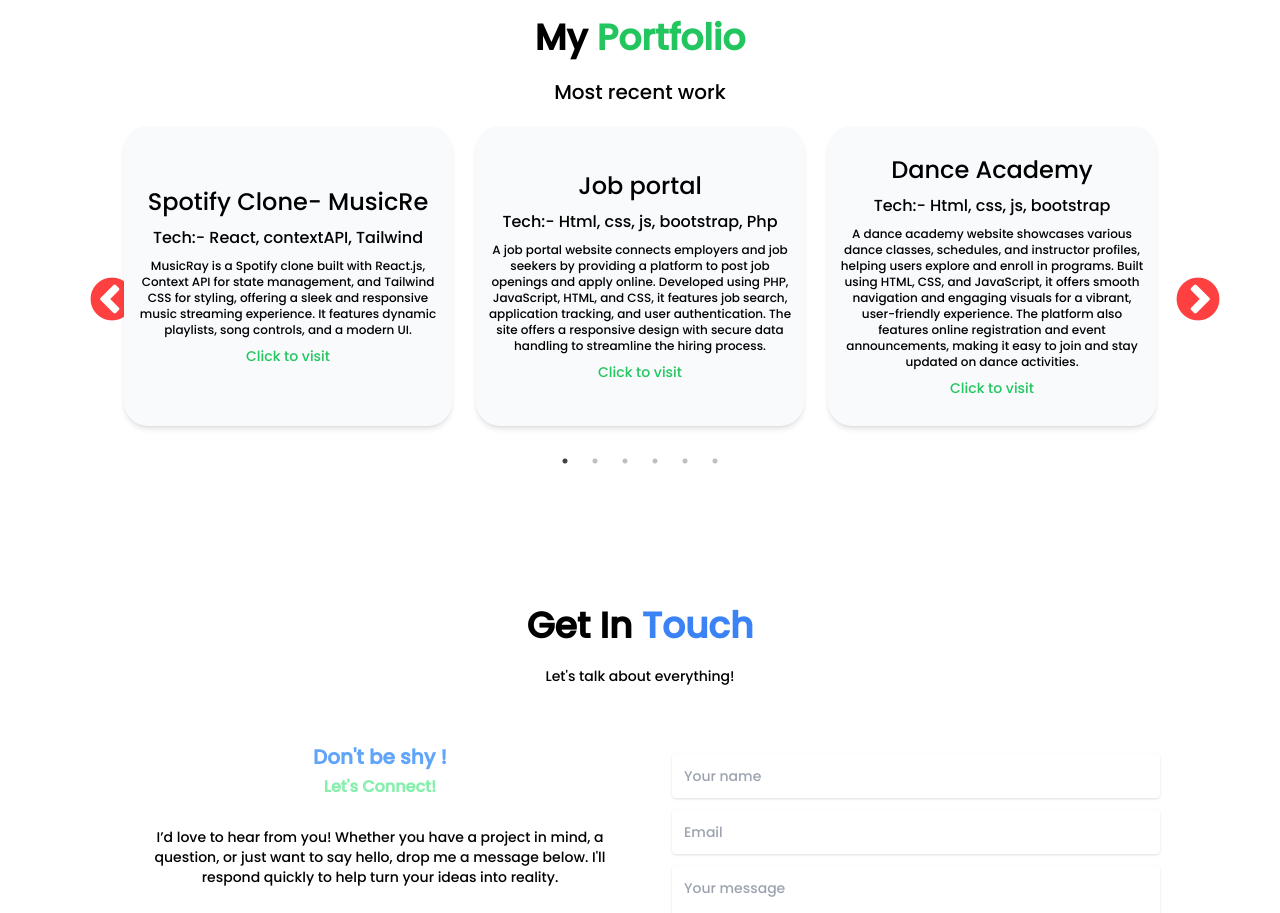
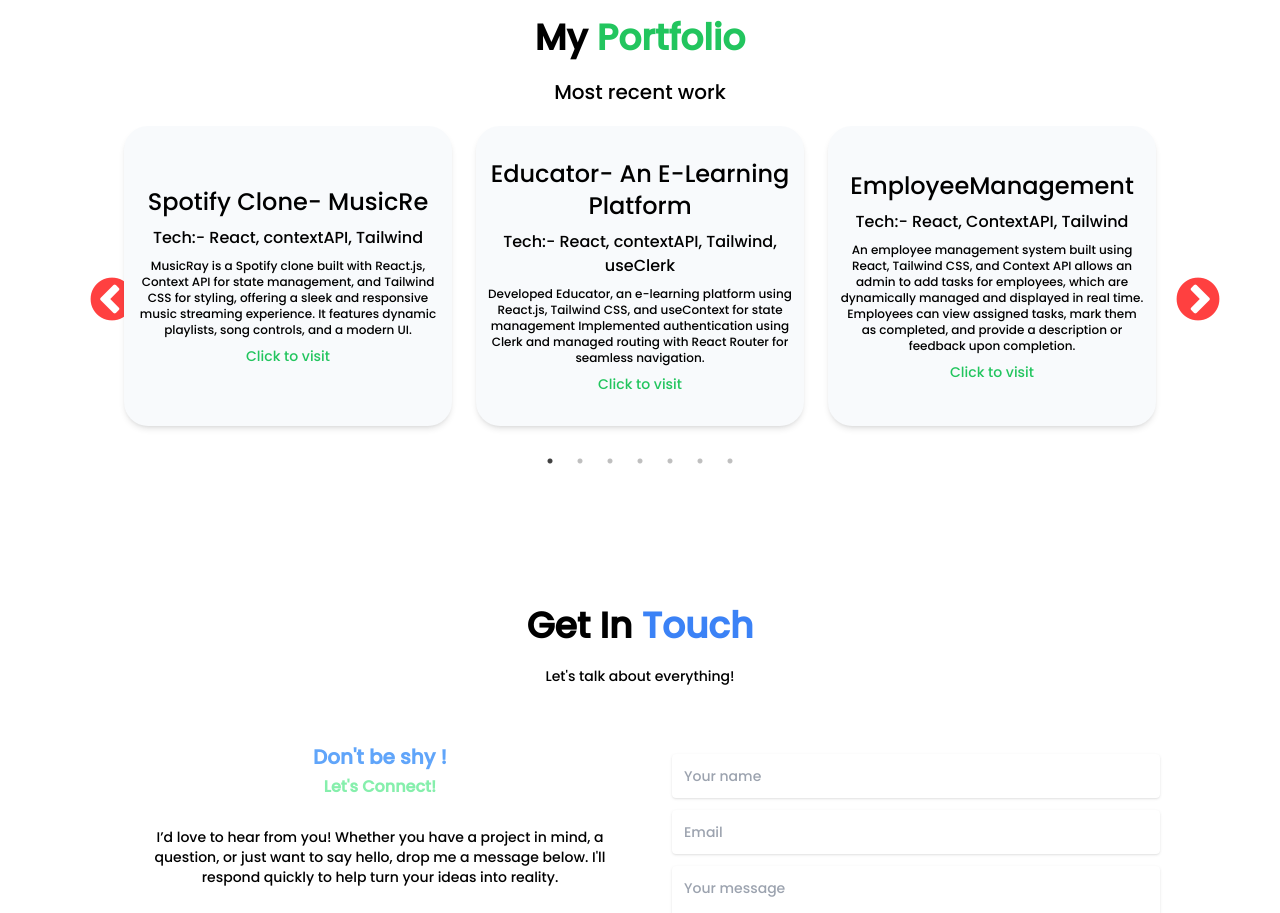
Before and after one commit to Kalpesh-Hire/Kalpesh-Portfolio, a React (Vite) app: page / in a window 1280 px wide. Shown: the part 3100-4013 px from the top of the page. Built offline with nearby package versions, Linux system fonts and the light colour scheme.

Commit message:
Add project

```diff
--- a/src/Data/ProjectsData.jsx
+++ b/src/Data/ProjectsData.jsx
@@ -17,13 +17,55 @@ const projectData = [
     ),
   },
   {
-    title: "Job portal",
-    Tech: "Html, css, js, bootstrap, Php",
+    title: "Educator- An E-Learning Platform",
+    Tech: "React, contextAPI, Tailwind, useClerk",
     discription:
-      "A job portal website connects employers and job seekers by providing a platform to post job openings and apply online. Developed using PHP, JavaScript, HTML, and CSS, it features job search, application tracking, and user authentication. The site offers a responsive design with secure data handling to streamline the hiring process.",
+      "Developed Educator, an e-learning platform using React.js, Tailwind CSS, and useContext for state management Implemented authentication using Clerk and managed routing with React Router for seamless navigation.",
     btn: (
       <a
-        href="https://github.com/Kalpesh-Hire/JobPortal.git"
+        href="https://learneducator.netlify.app/"
+        target="_blank"
+        className="flex flex-row items-center"
+      >
+        <FaExternalLinkAlt className="mx-1" /> Visit
+      </a>
+    ),
+  },
+
+  {
+    title: "EmployeeManagement",
+    Tech: "React, ContextAPI, Tailwind",
+    discription:
+      "An employee management system built using React, Tailwind CSS, and Context API allows an admin to add tasks for employees, which are dynamically managed and displayed in real time. Employees can view assigned tasks, mark them as completed, and provide a description or feedback upon completion.",
+    btn: (
+      <a
+        href="https://github.com/Kalpesh-Hire/EmployeeManagement.git"
+        className="flex flex-row items-center"
+      >
+        <FaExternalLinkAlt className="mx-1" /> Visit
+      </a>
+    ),
+  },
+
+  {
+    title: "Portfolio",
+    Tech: "Reactjs, Tailwind, React-Hooks",
+    discription:
+      "I created my portfolio website using React.js, Tailwind CSS, and React hooks to deliver a modern, responsive design with smooth interactivity. The site highlights my web development skills and showcases my projects and experience effectively.",
+    btn: (
+      <a href="#home" className="flex flex-row items-center" target="_blank">
+        <FaExternalLinkAlt className="mx-1" /> Visit
+      </a>
+    ),
+  },
+  {
+    title: "Dance Academy LandingPage",
+    Tech: "Reactjs,CSS3,Hooks",
+    discription:
+      "A dance academy landing page created with React.js, hooks, CSS, and React Icons offers dynamic content and smooth navigation, featuring sections like About Us, Classes, and Instructors. React hooks manage state efficiently, while React Icons and CSS ensure a visually engaging and responsive design.",
+    btn: (
+      <a
+        href="https://solodance.netlify.app/"
         target="_blank"
         className="flex flex-row items-center"
       >
@@ -46,27 +88,13 @@ const projectData = [
     ),
   },
   {
-    title: "EmployeeManagement",
-    Tech: "React, ContextAPI, Tailwind",
+    title: "Job portal",
+    Tech: "Html, css, js, bootstrap, Php",
     discription:
-      "An employee management system built using React, Tailwind CSS, and Context API allows an admin to add tasks for employees, which are dynamically managed and displayed in real time. Employees can view assigned tasks, mark them as completed, and provide a description or feedback upon completion.",
+      "A job portal website connects employers and job seekers by providing a platform to post job openings and apply online. Developed using PHP, JavaScript, HTML, and CSS, it features job search, application tracking, and user authentication. The site offers a responsive design with secure data handling to streamline the hiring process.",
     btn: (
       <a
-        href="https://github.com/Kalpesh-Hire/EmployeeManagement.git"
-        className="flex flex-row items-center"
-      >
-        <FaExternalLinkAlt className="mx-1" /> Visit
-      </a>
-    ),
-  },
-  {
-    title: "Dance Academy LandingPage",
-    Tech: "Reactjs,CSS3,Hooks",
-    discription:
-      "A dance academy landing page created with React.js, hooks, CSS, and React Icons offers dynamic content and smooth navigation, featuring sections like About Us, Classes, and Instructors. React hooks manage state efficiently, while React Icons and CSS ensure a visually engaging and responsive design.",
-    btn: (
-      <a
-        href="https://solodance.netlify.app/"
+        href="https://github.com/Kalpesh-Hire/JobPortal.git"
         target="_blank"
         className="flex flex-row items-center"
       >
@@ -74,18 +102,6 @@ const projectData = [
       </a>
     ),
   },
-
-  {
-    title: "Portfolio",
-    Tech: "Reactjs, Tailwind, React-Hooks",
-    discription:
-      "I created my portfolio website using React.js, Tailwind CSS, and React hooks to deliver a modern, responsive design with smooth interactivity. The site highlights my web development skills and showcases my projects and experience effectively.",
-    btn: (
-      <a href="#home" className="flex flex-row items-center" target="_blank">
-        <FaExternalLinkAlt className="mx-1" /> Visit
-      </a>
-    ),
-  },
 ];
 
 export { projectData };
```
